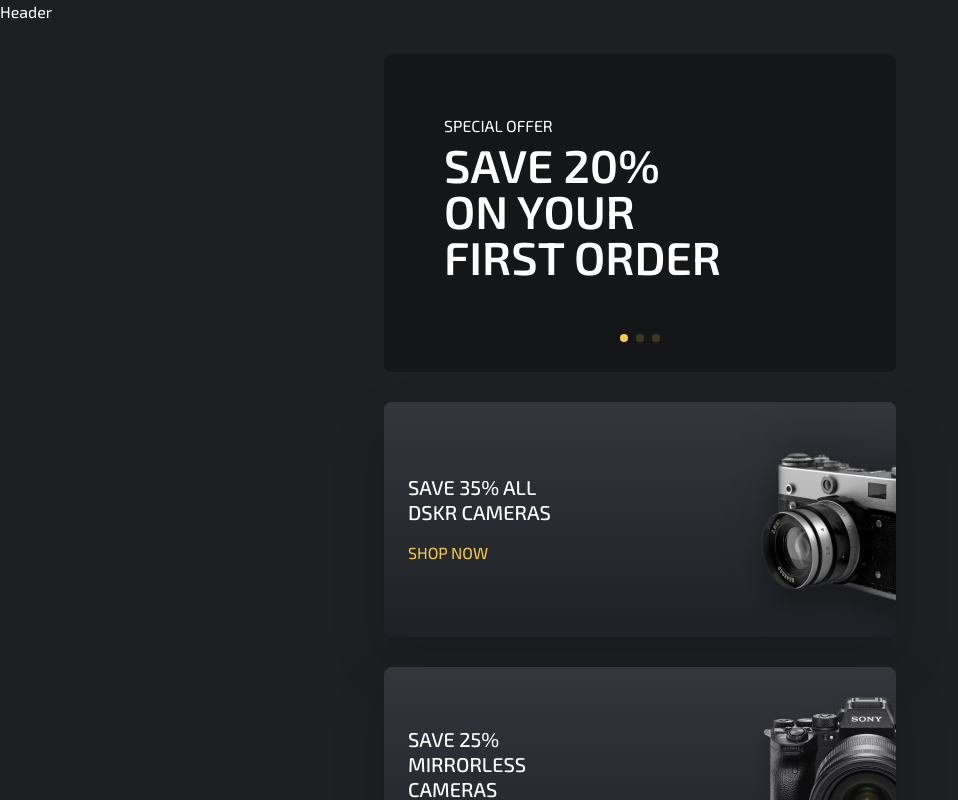
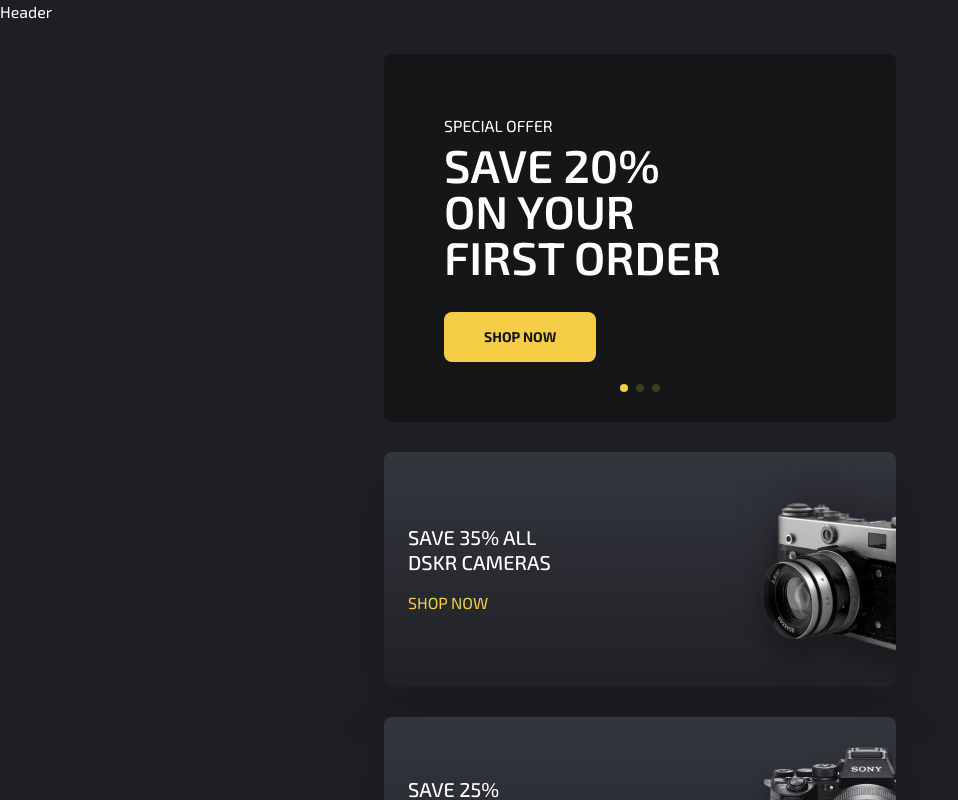
Before and after one commit to Edyane/Photoland, a React (Create React App) app in the folder client/: page / in a window 1280 px wide. Shown: the top 800 px of the page, without its empty margins (0-958 px from the left). Built offline with nearby package versions, Linux system fonts and the light colour scheme; no server answers.

Commit message:
Adicionando button ao component 'MainSlider'

```diff
--- a/client/src/components/MainSlider.js
+++ b/client/src/components/MainSlider.js
@@ -61,6 +61,9 @@ const MainSlider = ({ data }) => {
 										{slide.titlePart2} <br />
 										{slide.titlePart3}
 									</div>
+									<div>
+										<button class="btn btn-accent mx-auto lg:mx-0">Shop now</button>
+									</div>
 								</div>
 								<div className="flex-1">
 									<img className="xl:absolute xl:-right-16 xl:-bottom-12" src={slide.img} alt=""/>
```
